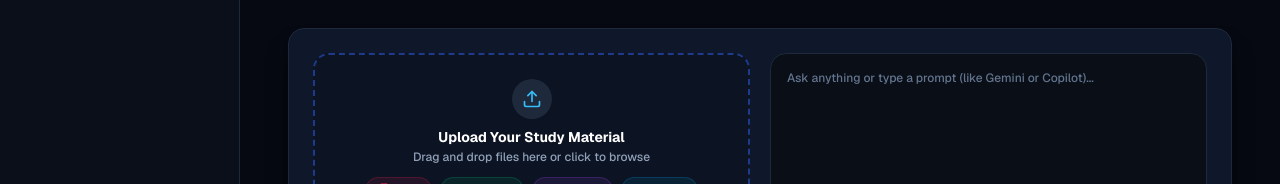
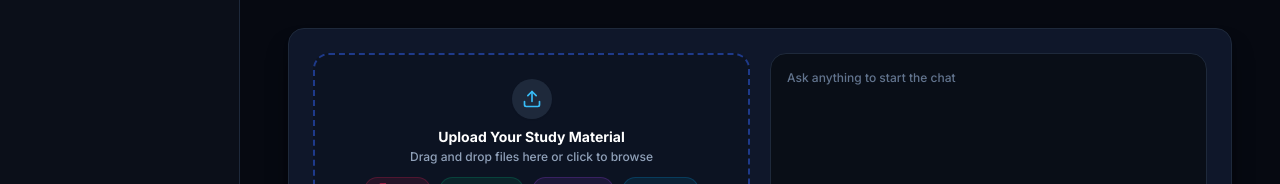
Before and after one commit to V-A-N-S-H/Knowledge-AI, a Next.js app in the folder frontend/: page / in a window 1280 px wide. Shown: the part 268-452 px from the top of the page. Built offline with nearby package versions, Linux system fonts and the light colour scheme; no server answers.

Commit message:
style: configure Inter font as primary font family across the application

```diff
--- a/frontend/src/app/globals.css
+++ b/frontend/src/app/globals.css
@@ -8,7 +8,7 @@
 @theme inline {
   --color-background: var(--background);
   --color-foreground: var(--foreground);
-  --font-sans: var(--font-geist-sans);
+  --font-sans: var(--font-inter), 'Inter', system-ui, -apple-system, sans-serif;
   --font-mono: var(--font-geist-mono);
 }
 
@@ -22,7 +22,7 @@
 body {
   background-color: #060911;
   color: #ededed;
-  font-family: var(--font-sans), system-ui, sans-serif;
+  font-family: var(--font-inter), 'Inter', system-ui, -apple-system, sans-serif;
   min-height: 100vh;
 }
 
--- a/frontend/src/app/layout.tsx
+++ b/frontend/src/app/layout.tsx
@@ -1,10 +1,11 @@
 import type { Metadata } from "next";
-import { Geist, Geist_Mono } from "next/font/google";
+import { Inter, Geist_Mono } from "next/font/google";
 import "./globals.css";
 
-const geistSans = Geist({
-  variable: "--font-geist-sans",
+const inter = Inter({
+  variable: "--font-inter",
   subsets: ["latin"],
+  display: "swap",
 });
 
 const geistMono = Geist_Mono({
@@ -21,9 +22,9 @@
   return (
     <html
       lang="en"
-      className={`${geistSans.variable} ${geistMono.variable} h-full antialiased`}
+      className={`${inter.variable} ${geistMono.variable} h-full antialiased`}
     >
-      <body className="min-h-full flex flex-col">{children}</body>
+      <body className="min-h-full flex flex-col font-sans">{children}</body>
     </html>
   );
 }
--- a/frontend/src/components/StudyMateLandingView.tsx
+++ b/frontend/src/components/StudyMateLandingView.tsx
@@ -311,7 +311,7 @@
                   handleSendPrompt();
                 }
               }}
-              placeholder="Ask anything or type a prompt (like Gemini or Copilot)..."
+              placeholder="Ask anything to start the chat"
               className={`w-full bg-transparent text-xs font-medium focus:outline-none resize-none ${
                 isLight
                   ? 'text-slate-800 placeholder:text-slate-400'
```
